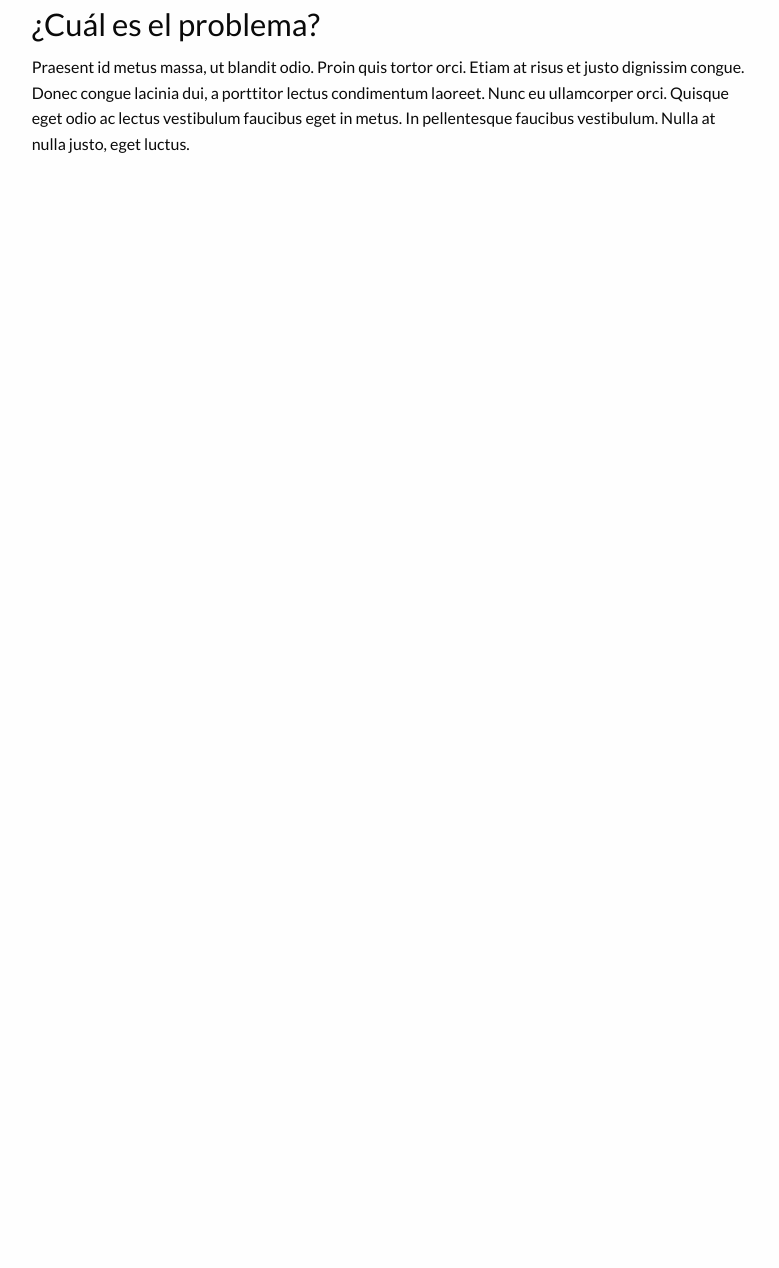
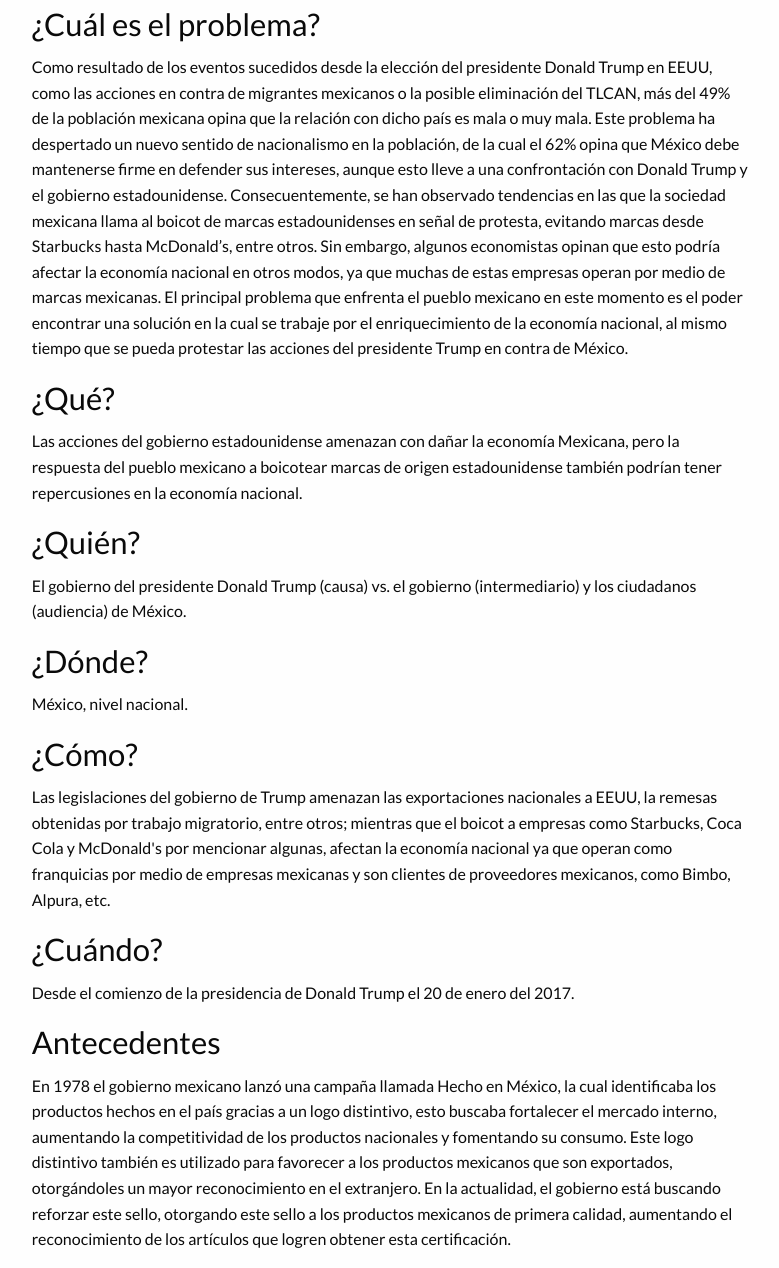
Before and after one commit to emamex98/DisenoInteractivo, a plain HTML site: page index.html in a window 1280 px wide. Shown: the part 353-1621 px from the top of the page, without its empty margins (250-1029 px from the left). Before the commit the page ends 800 px from the top, so only its background shows below. Drawn offline with Linux system fonts and the light colour scheme.

Commit message:
Info
Agregamos la info del problema

```diff
--- a/index.html
+++ b/index.html
@@ -40,7 +40,20 @@
     <div class="row medium-8 large-7 columns">
       <div class="blog-post">
         <h3>¿Cuál es el problema?</h3>
-        <p>Praesent id metus massa, ut blandit odio. Proin quis tortor orci. Etiam at risus et justo dignissim congue. Donec congue lacinia dui, a porttitor lectus condimentum laoreet. Nunc eu ullamcorper orci. Quisque eget odio ac lectus vestibulum faucibus eget in metus. In pellentesque faucibus vestibulum. Nulla at nulla justo, eget luctus.</p>
+        <p>Como resultado de los eventos sucedidos desde la elección del presidente Donald Trump en EEUU, como las acciones en contra de migrantes mexicanos o la posible eliminación del TLCAN, más del 49% de la población mexicana opina que la relación con dicho país es mala o muy mala. Este problema ha despertado un nuevo sentido de nacionalismo en la población, de la cual el 62% opina que México debe mantenerse firme en defender sus intereses, aunque esto lleve a una confrontación con Donald Trump y el gobierno estadounidense. Consecuentemente, se han observado tendencias en las que la sociedad mexicana llama al boicot de marcas estadounidenses en señal de protesta, evitando marcas desde Starbucks hasta McDonald’s, entre otros. Sin embargo, algunos economistas opinan que esto podría afectar la economía nacional en otros modos, ya que muchas de estas empresas operan por medio de marcas mexicanas. El principal problema que enfrenta el pueblo mexicano en este momento es el poder encontrar una solución en la cual se trabaje por el enriquecimiento de la economía nacional, al mismo tiempo que se pueda protestar las acciones del presidente Trump en contra de México.</p>
+        <h3>¿Qué?</h3>
+        <p>Las acciones del gobierno estadounidense amenazan con dañar la economía Mexicana, pero la respuesta del pueblo mexicano a boicotear marcas de origen estadounidense también podrían tener repercusiones en la economía nacional.</p>
+        <h3>¿Quién?</h3>
+        <p>El gobierno del presidente Donald Trump (causa) vs. el gobierno (intermediario) y los ciudadanos (audiencia) de México.</p>
+        <h3>¿Dónde?</h3>
+        <p>México, nivel nacional.</p>
+        <h3>¿Cómo?</h3>
+        <p>Las legislaciones del gobierno de Trump amenazan las exportaciones nacionales a EEUU, la remesas obtenidas por trabajo migratorio, entre otros; mientras que el boicot a empresas como Starbucks, Coca Cola y McDonald's por mencionar algunas, afectan la economía nacional ya que operan como franquicias por medio de empresas mexicanas y son clientes de proveedores mexicanos, como Bimbo, Alpura, etc.</p>
+        <h3>¿Cuándo?</h3>
+        <p>Desde el comienzo de la presidencia de Donald Trump el 20 de enero del 2017.</p>
+        <h3>Antecedentes</h3>
+        <p>En 1978 el gobierno mexicano lanzó una campaña llamada Hecho en México, la cual identificaba los productos hechos en el país gracias a un logo distintivo, esto buscaba fortalecer el mercado interno, aumentando la competitividad de los productos nacionales y fomentando su consumo. Este logo distintivo también es utilizado para favorecer a los productos mexicanos que son exportados, otorgándoles un mayor reconocimiento en el extranjero. En la actualidad, el gobierno está buscando reforzar este sello, otorgando este sello a los productos mexicanos de primera calidad, aumentando el reconocimiento de los artículos que logren obtener esta certificación.</p>
+
       </div>
 
 
```
